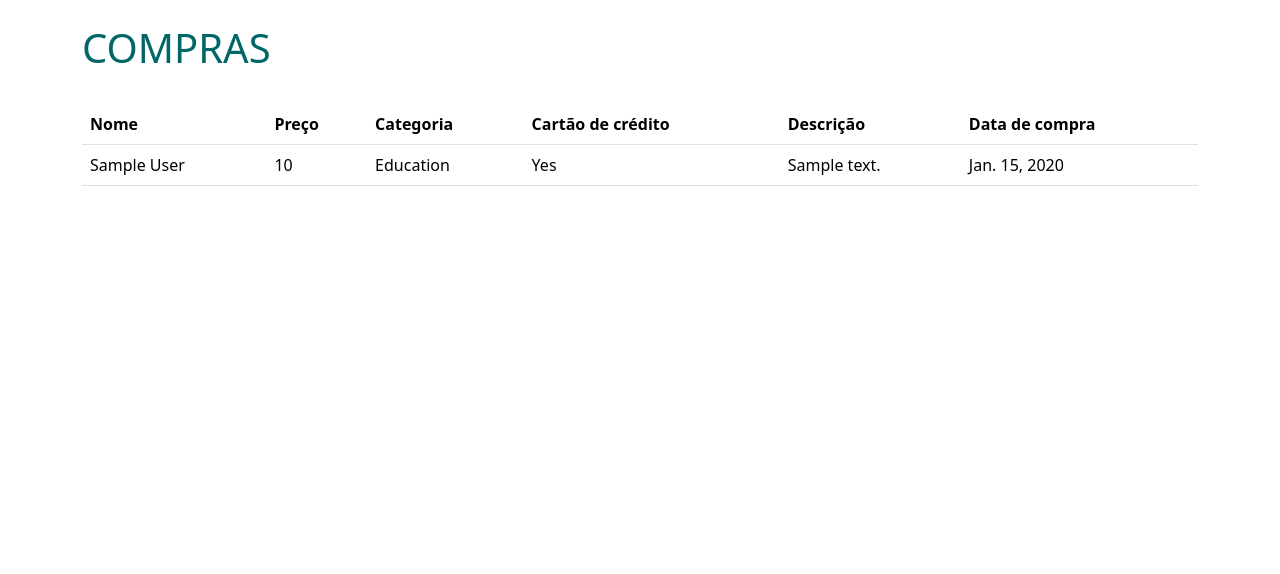
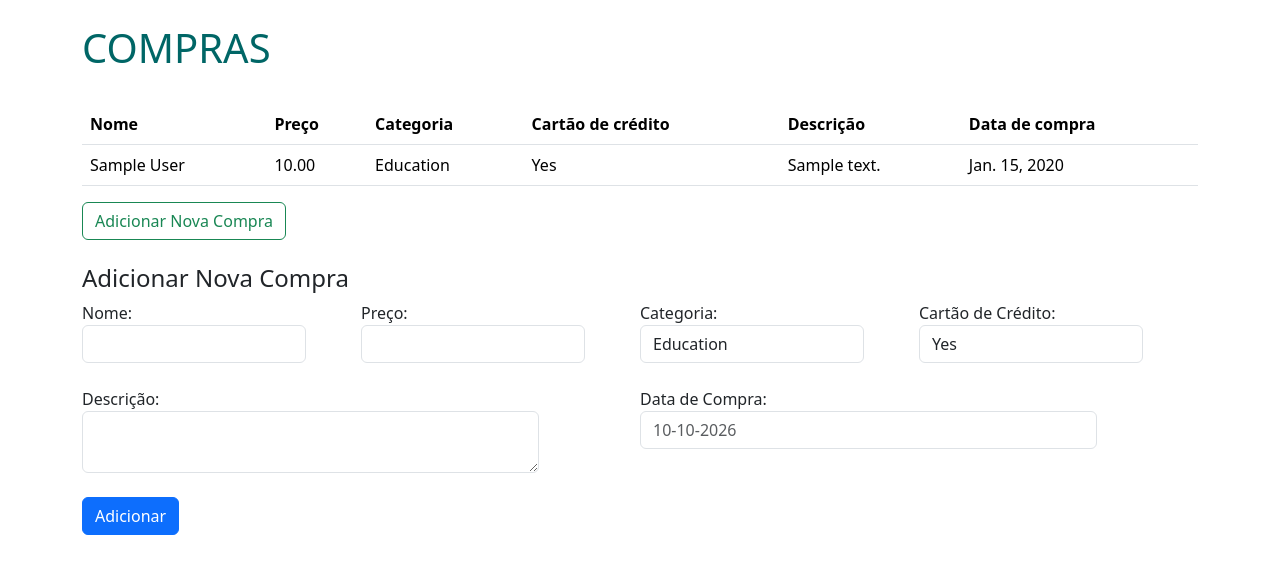
Before and after one commit to Marcoslsl/Financial-Management-Platform, a Django app: page / in a window 1280 px wide. Shown: the part 56-630 px from the top of the page. Run offline with Django 4.2, Linux system fonts and the light colour scheme; tables that the repository leaves empty hold one stand-in row (values such as "Sample post").

Commit message:
feat: add form

```diff
--- a/setup/urls.py
+++ b/setup/urls.py
@@ -1,8 +1,7 @@
 from django.contrib import admin
-from django.urls import path
-from users import views
+from django.urls import path, include
 
 urlpatterns = [
     path("admin/", admin.site.urls),
-    path("", views.UserView.as_view(), name="user_view"),
+    path("", include("users.urls")),
 ]
--- a/static/css/style.css
+++ b/static/css/style.css
@@ -18,3 +18,16 @@
 .h1-class{
   color: var(--cor-3);
 }
+
+.flex-container {
+    display: flex;
+    flex-wrap: wrap; /* Permite que os elementos quebrem para a próxima linha quando não cabem na largura */
+    justify-content: space-between; /* Distribui os elementos igualmente com espaço entre eles */
+}
+
+.form-group {
+    flex: 1; /* Distribui o espaço disponível igualmente entre os elementos */
+    margin-right: 10px;
+        white-space: nowrap;
+/* Opcional: adicione margem à direita para espaço entre os elementos */
+}
--- a/users/models.py
+++ b/users/models.py
@@ -1,5 +1,13 @@
 from django.db import models
 from django.utils import timezone
+from django.core.exceptions import ValidationError
+
+
+def validate_min_value_of_decimal_field(value: int | float):
+    if value < 0:
+        raise ValidationError(
+            "Number is less than zero", params={"value": value}
+        )
 
 
 class Purchase(models.Model):
@@ -11,7 +19,7 @@ class Purchase(models.Model):
     CLOTHING = "Clothing"
     FOOD = "Food"
     ENTERTAINMENT = "Entertainment"
-    HOME = "HOME"
+    HOME = "Home"
 
     YES = "Yes"
     NO = "No"
@@ -31,7 +39,11 @@ class Purchase(models.Model):
     CREDIT_CARD_CHOICES = [(YES, "sim"), (NO, "Não")]
 
     name = models.CharField(max_length=30)
-    price = models.PositiveIntegerField(default=0)
+    price = models.DecimalField(
+        max_digits=10,
+        decimal_places=2,
+        validators=[validate_min_value_of_decimal_field],
+    )
     category = models.CharField(
         max_length=20, choices=CATEGORY_CHOICES, default=None
     )
--- a/users/templates/base.html
+++ b/users/templates/base.html
@@ -32,5 +32,15 @@
       integrity="sha384-HwwvtgBNo3bZJJLYd8oVXjrBZt8cqVSpeBNS5n7C8IVInixGAoxmnlMuBnhbgrkm"
       crossorigin="anonymous"
     ></script>
+    <script>
+          document.getElementById("add-new-purchase-btn").addEventListener("click", function () {
+        var newPurchaseForm = document.getElementById("new-purchase-form");
+        if (newPurchaseForm.style.display === "none" || newPurchaseForm.style.display === "") {
+            newPurchaseForm.style.display = "block";
+        } else {
+            newPurchaseForm.style.display = "none";
+        }
+    });
+    </script>
   </body>
 </html>
--- a/users/templates/users/purchase_list.html
+++ b/users/templates/users/purchase_list.html
@@ -2,7 +2,6 @@
 {%block page_title%}
 USERS
 {%endblock page_title%}
-
 
 {%block content%}
     <br>
@@ -32,4 +31,69 @@ USERS
             {% endfor %}
         </tbody>
     </table>
+    <button class="btn btn-outline-success" id="add-new-purchase-btn">Adicionar Nova Compra</button>
+
+<div id="new-purchase-form" class="div-custom">
+    <br>
+    <h4>Adicionar Nova Compra</h4>
+    <form method="post" action="{% url 'create_purchase' %}" class="form-horizontal">
+        {% csrf_token %}
+        <div class="flex-container">
+            <div class="form-group">
+                <label for="name" class="col-sm-2 control-label">Nome:</label>
+                <div class="col-sm-10">
+                    <input type="text" id="name" name="name" class="form-control" required>
+                </div>
+            </div>
+            <div class="form-group">
+                <label for="price" class="col-sm-2 control-label">Preço:</label>
+                <div class="col-sm-10">
+                    <input type="number" id="price" name="price" class="form-control" min="0.01" step="0.01" required>
+                </div>
+            </div>
+            <div class="form-group">
+                <label for="category" class="col-sm-2 control-label">Categoria:</label>
+                <div class="col-sm-10">
+                    <select type="text" id="category" name="category" class="form-control" required>
+                        <option value="Education">Education</option>
+                        <option value="Health">Health</option>
+                        <option value="Travel">Travel</option>
+                        <option value="Electronics">Electronics</option>
+                        <option value="Investment">Investment</option>
+                        <option value="Clothing">Clothing</option>
+                        <option value="Food">Food</option>
+                        <option value="Entertainment">Entertainment</option>
+                        <option value="Home">Home</option>
+                    </select>
+                </div>
+            </div>
+            <div class="form-group">
+                <label for="credit_card" class="col-sm-2 control-label">Cartão de Crédito:</label>
+                <div class="col-sm-10">
+                    <select type="text" id="credit_card" name="credit_card" class="form-control" required>
+                    <option value="Yes">Yes</option>
+                    <option value="No">No</option>
+                    </select>
+                </div>
+            </div>
+        </div><br>
+        <div class="flex-container">
+            <div class="form-group">
+                <label for="description" class="col-sm-2 control-label">Descrição:</label>
+                <div class="col-sm-10">
+                    <textarea id="description" name="description" class="form-control"></textarea>
+                </div>
+            </div>
+            <div class="form-group">
+                <label for="data_of_purchase" class="col-sm-2 control-label">Data de Compra:</label>
+                <div class="col-sm-10">
+                    <input placeholder="10-10-2026" type="text" id="data_of_purchase" name="data_of_purchase" class="form-control">
+                </div>
+            </div>
+        </div><br>
+        <div>
+                <button type="submit" class="btn btn-primary">Adicionar</button>
+            </div>
+    </form>
+</div>
 {% endblock %}
--- /dev/null
+++ b/users/urls.py
@@ -0,0 +1,7 @@
+from django.urls import path
+from .views import *
+
+urlpatterns = [
+    path("", UserView.as_view(), name="user_view"),
+    path("create/", create_purchase, name="create_purchase"),
+]
--- a/users/views.py
+++ b/users/views.py
@@ -1,9 +1,69 @@
 from django.shortcuts import render
 from .models import Purchase
-from django.views.generic import (
-    ListView,
-)
+from django.views.generic import ListView, CreateView
+from django.urls import reverse_lazy
+from django.http import HttpResponse, HttpRequest, JsonResponse
+from django.shortcuts import redirect
+from datetime import date, datetime
+import re
+
+
+def valida_data(data: str) -> bool:
+    padrao = r"^\d{2}-\d{2}-\d{4}$"
+
+    if re.match(padrao, data):
+        return True
+    else:
+        return False
+
+
+def transform_date(input_date: str) -> str:
+    date_obj = datetime.strptime(input_date, "%d-%m-%Y")
+
+    output_date = date_obj.strftime("%Y-%m-%d")
+
+    return output_date
 
 
 class UserView(ListView):
     model = Purchase
+
+
+def create_purchase(request: HttpRequest) -> any:
+    req = request.POST.dict()
+
+    print(date.today())
+    print(req["data_of_purchase"])
+
+    if req["data_of_purchase"] == "":
+        req["data_of_purchase"] = date.today()
+    elif not valida_data(req["data_of_purchase"]):
+        return JsonResponse(
+            {"Error": "Invalid type in field 'data_of_purchase'"}
+        )
+    else:
+        req["data_of_purchase"] = transform_date(req["data_of_purchase"])
+
+    purchase = Purchase(
+        name=req["name"],
+        price=float(req["price"]),
+        category=req["category"],
+        credit_card=req["credit_card"],
+        description=req["description"],
+        data_of_purchase=req["data_of_purchase"],
+    )
+    purchase.save()
+    return redirect("user_view")
+
+
+# class CreatePurchase(CreateView):
+#     model = Purchase
+#     fields = [
+#         "name",
+#         "price",
+#         "category",
+#         "credit_card",
+#         "description",
+#         "data_of_purchase",
+#     ]
+#     success_url = reverse_lazy("user_view")
```
Also changed, not shown: users/migrations/0012_alter_purchase_price.py (added), users/migrations/0013_alter_purchase_category.py (added).
